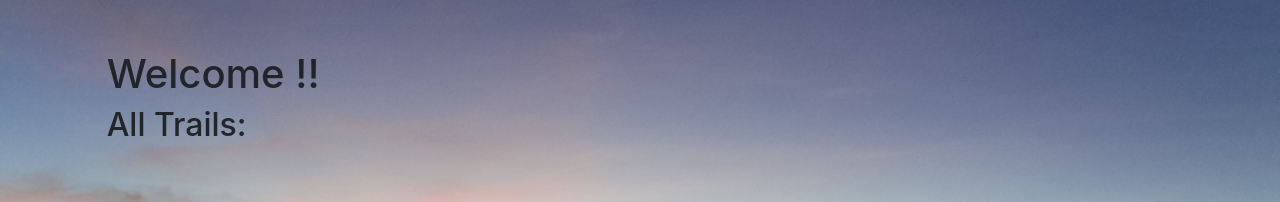
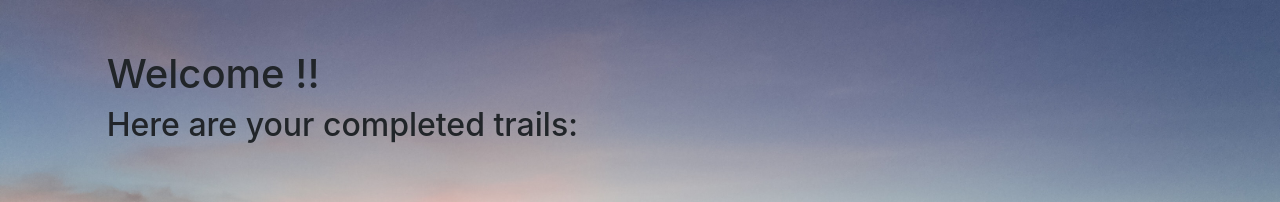
Before and after one commit to Joneill1131/group-project, a Flask app: template flask_app/templates/all_trails.html in a window 1280 px wide. Shown: the part 80-282 px from the top of the page. Run offline with Flask 2, Linux system fonts and the light colour scheme; the template is opened without the code that fills it, so the values that code supplies are empty; some libraries are stand-ins or nearby versions.

Commit message:
Update all_trails.html

```diff
--- a/flask_app/templates/all_trails.html
+++ b/flask_app/templates/all_trails.html
@@ -31,7 +31,7 @@
     <div class="col2">
         <div class="welcome_headers">
             <h1>Welcome {{user.first_name.title()}} {{user.last_name.title()}}!!</h1>
-            <h2>All Trails:</h2>
+            <h2>Here are your completed trails:</h2>
         </div>
         <table class="all_table box">
             <thead>
```
